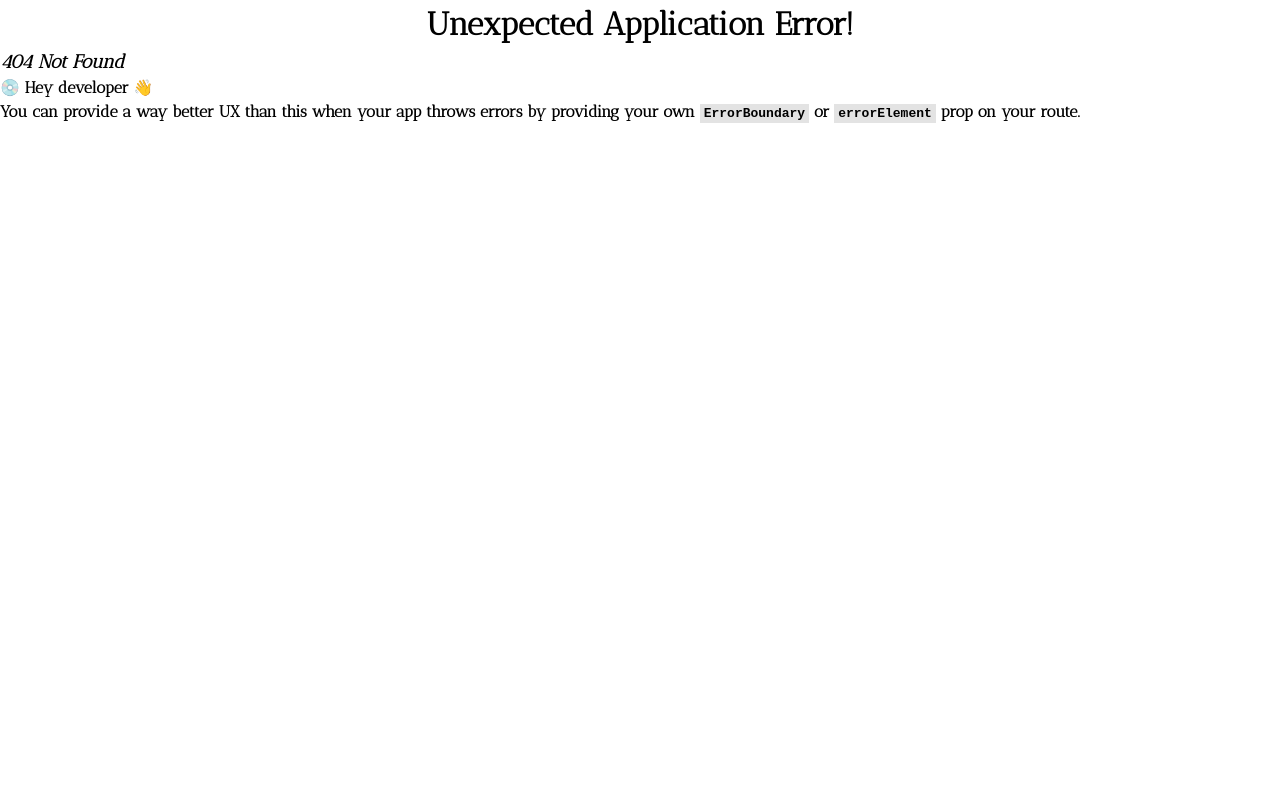
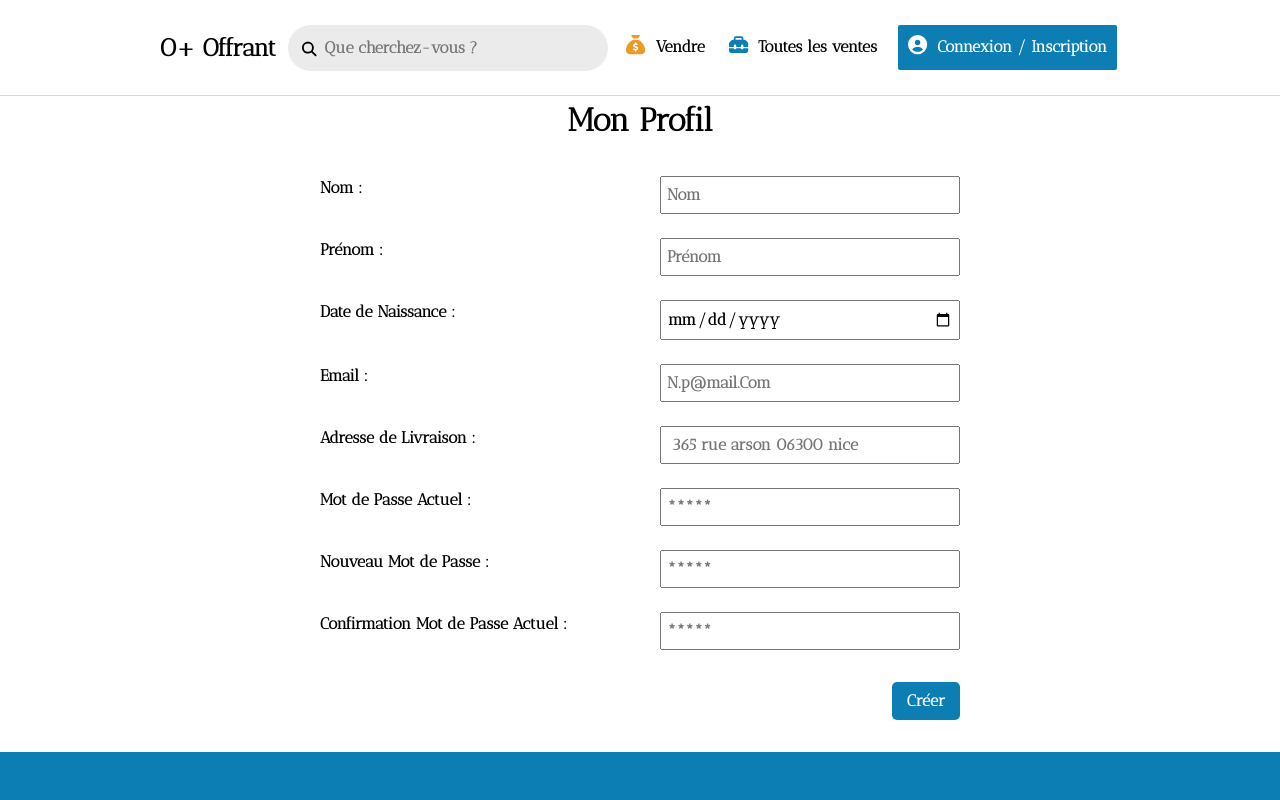
Before and after one commit to Ld-monkey/o-plus-offrant-front-end, a React (Vite) app: page /profil in a window 1280 px wide. Before the commit this address had no page. Shown: the top 800 px of the page. Built offline with nearby package versions, Linux system fonts and the light colour scheme.

Commit message:
add_inputs

```diff
--- a/src/components/Category/Category.tsx
+++ b/src/components/Category/Category.tsx
@@ -75,7 +75,24 @@ function Category() {
       );
     }
   };
-
+  const handleSortByPriceIncrease = (
+    event: React.MouseEvent<HTMLButtonElement>
+  ): void => {
+    const sortedArticlesIncrease = [...articles];
+    sortedArticlesIncrease.sort(
+      (a, b) => Number(a.montant) - Number(b.montant)
+    );
+  };
+  const handleSortByPriceDecrease = (
+    event: React.MouseEvent<HTMLButtonElement>
+  ): void => {
+    const sortedArticlesDecrease = [...articles];
+    sortedArticlesDecrease.sort(
+      (a, b) => Number(b.montant) - Number(a.montant)
+    );
+  };
+  //  const [sortvalue; Setsortvalue] = useState("");
+  //   const sortOptions = ["montant"]
   return (
     <>
       <div id="wrapper">
@@ -97,11 +114,21 @@ function Category() {
             <div>
               <span>Trier par prix :</span>
               <label htmlFor="Croissant" className="categoryName">
-                <input type="radio" value="increase" name="TriPrice" />
+                <input
+                  type="radio"
+                  value="increase"
+                  name="TriPrice"
+                  onClick={handleSortByPriceIncrease}
+                />
                 <span>Croissant</span>
               </label>
               <label htmlFor="Décroissant" className="categoryName">
-                <input type="radio" value="decrease" name="TriPrice" />
+                <input
+                  type="radio"
+                  value="decrease"
+                  name="TriPrice"
+                  onClick={handleSortByPriceDecrease}
+                />
                 <span>Décroissant</span>
               </label>
             </div>
--- /dev/null
+++ b/src/components/Profil/Profil.tsx
@@ -0,0 +1,59 @@
+import './Profil.scss';
+
+function Profil() {
+  return (
+    <>
+      <h2>Mon Profil</h2>
+      <form method="post" className="add-article-form">
+        <div className="article-name">
+          <label htmlFor="titre">Nom :</label>
+          <input type="text" id="titre" placeholder="Nom" />
+        </div>
+        <div className="article-name">
+          <label htmlFor="titre">Prénom :</label>
+          <input type="text" id="titre" placeholder="Prénom" />
+        </div>
+        <div className="article-name">
+          <label htmlFor="titre">Date de Naissance :</label>
+          <input type="date" id="date" />
+        </div>
+        <div className="article-name">
+          <label htmlFor="titre">Email :</label>
+          <input type="text" id="titre" placeholder="N.p@mail.Com" />
+        </div>
+        <div className="article-name">
+          <label htmlFor="titre">Adresse de Livraison :</label>
+          <input
+            type="text"
+            id="livraison"
+            placeholder=" 365 rue arson 06300 nice"
+          />
+        </div>
+        <div className="article-name">
+          <label htmlFor="titre">Mot de Passe Actuel :</label>
+          <input type="text" id="Mot_de_Passe_Actuel" placeholder="*****" />
+        </div>
+        <div className="article-name">
+          <label htmlFor="titre">Nouveau Mot de Passe :</label>
+          <input type="text" id="Nouveau_Mot_de_Passe" placeholder="*****" />
+        </div>
+        <div className="article-name">
+          <label htmlFor="titre">Confirmation Mot de Passe Actuel :</label>
+          <input
+            type="text"
+            id="Confirmation_Mot_de_Passe_Actuel"
+            placeholder="*****"
+          />
+        </div>
+
+        <div className="form-submit-btn">
+          <button type="submit" className="add-article-btn">
+            Créer
+          </button>
+        </div>
+      </form>
+    </>
+  );
+}
+
+export default Profil;
--- a/src/main.tsx
+++ b/src/main.tsx
@@ -10,6 +10,7 @@ import Home from './components/Home/Home';
 import AddArticle from './components/AddArticle/AddArticle';
 import store from './store/store';
 import SingleArticle from './components/SingleArticle/SingleArticle';
+import Profil from './components/Profil/Profil';
 
 const router = createBrowserRouter([
   {
@@ -36,6 +37,10 @@ const router = createBrowserRouter([
         path: 'produit/creation',
         element: <AddArticle />,
       },
+      {
+        path: 'profil',
+        element: <Profil />,
+      },
     ],
   },
 ]);
```
Also changed, not shown: src/components/Profil/Profil.scss (added).
